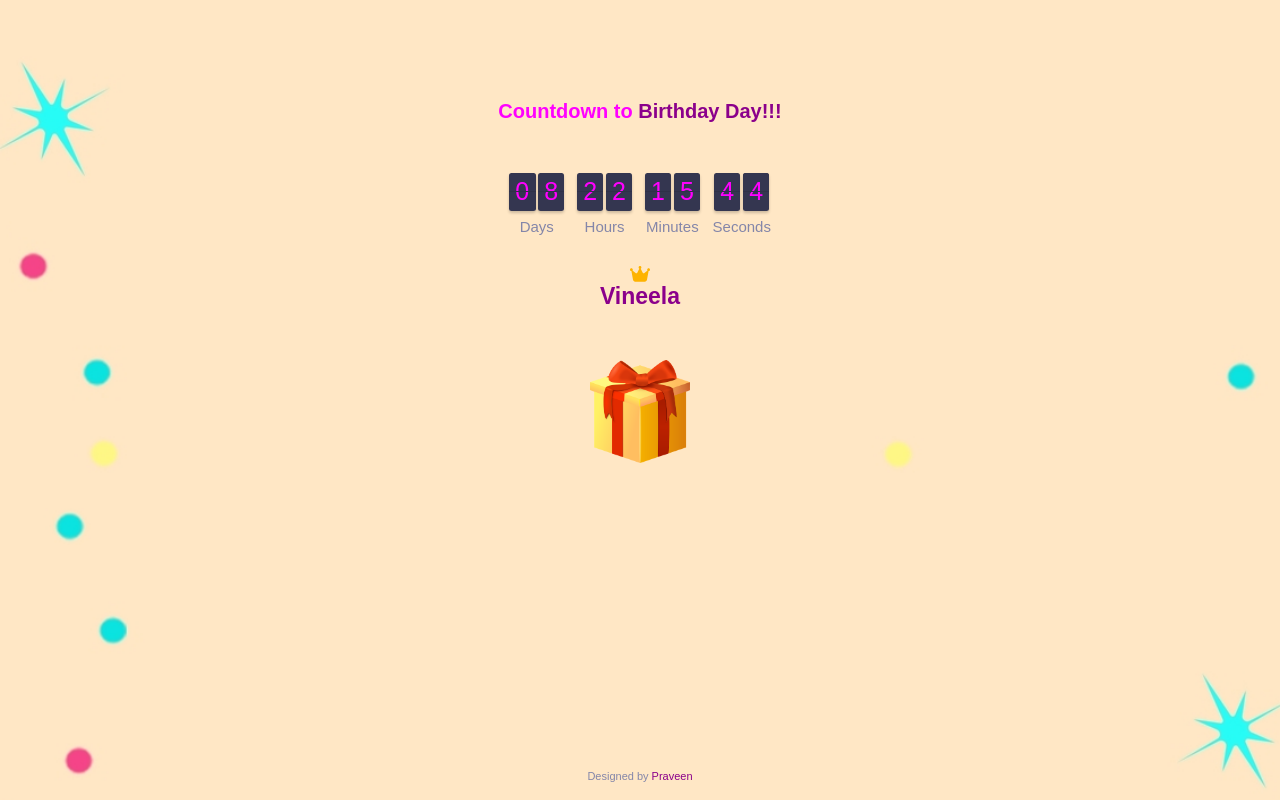
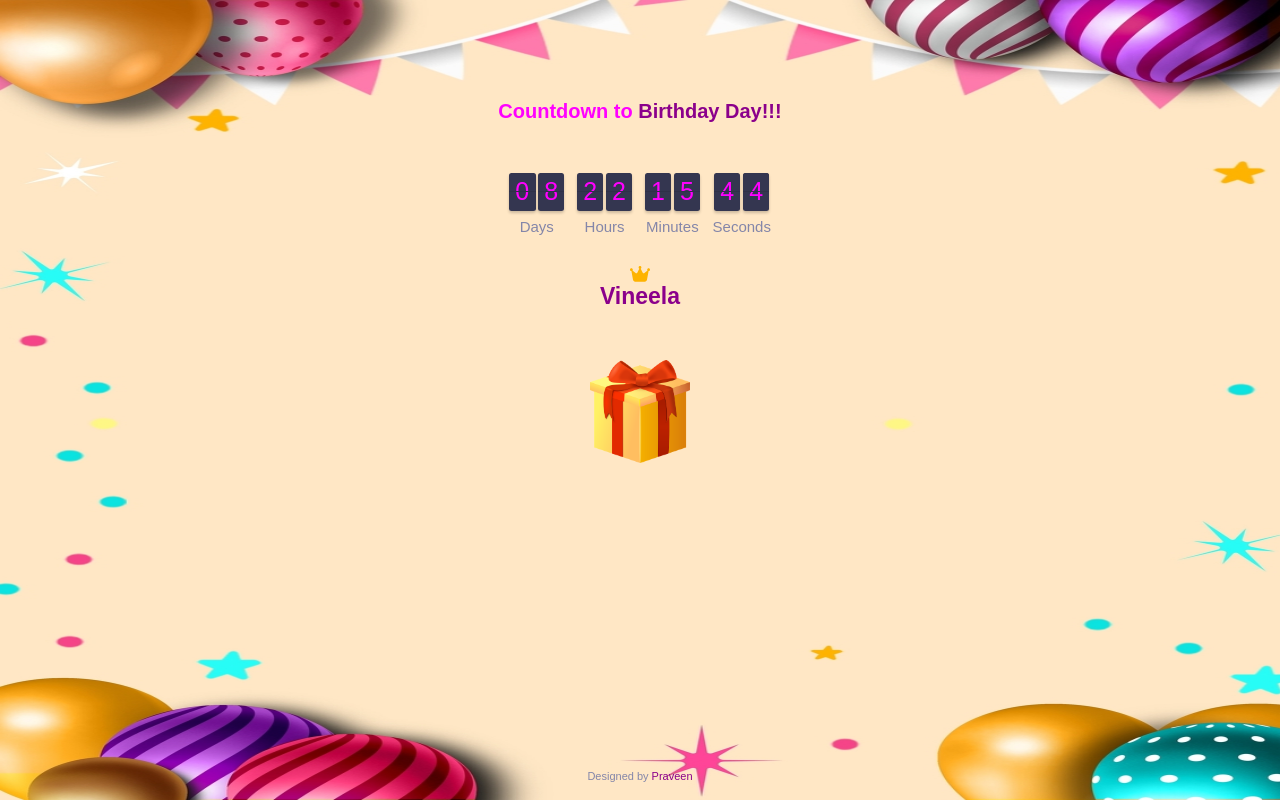
Before and after one commit to praveen72727/birthday_surprise, a plain HTML site: page index.html in a window 1280 px wide. Drawn offline with Linux system fonts and the light colour scheme.

Commit message:
Update style.css

```diff
--- a/style.css
+++ b/style.css
@@ -40,15 +40,14 @@ li {
   justify-content: center;
   align-items: center;
   top: 0;
-/*   width: 100vw;
-  height: 100vh; */
+  width: 100vw;
+  height: 100vh;
 
 }
 
 .bg_img_div img {
-  width: 100vw;
-  height: 100vh;
-  object-fit: cover;
+  width: 100%;
+  height: 100%;
 }
 
 body {
```
